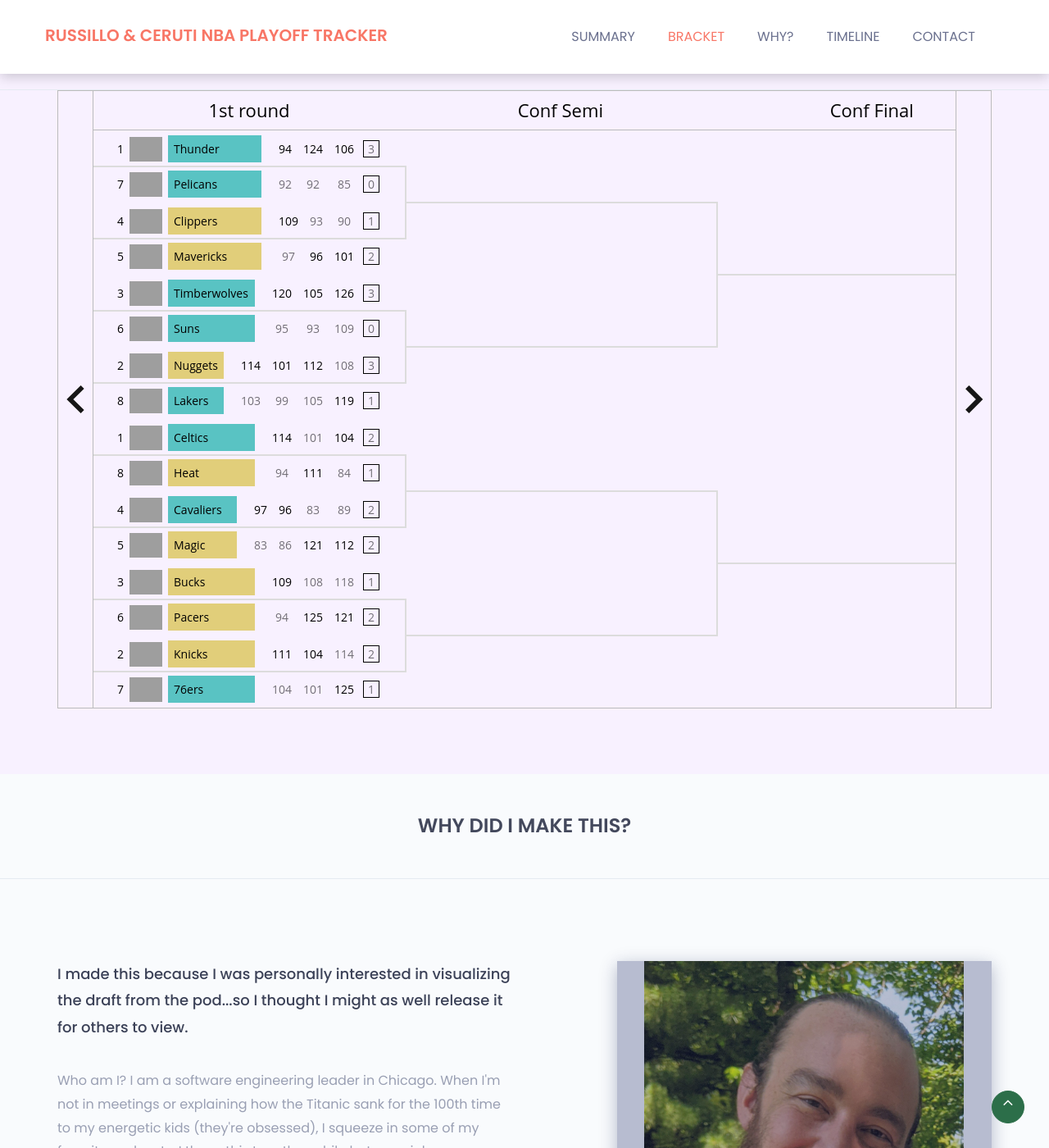
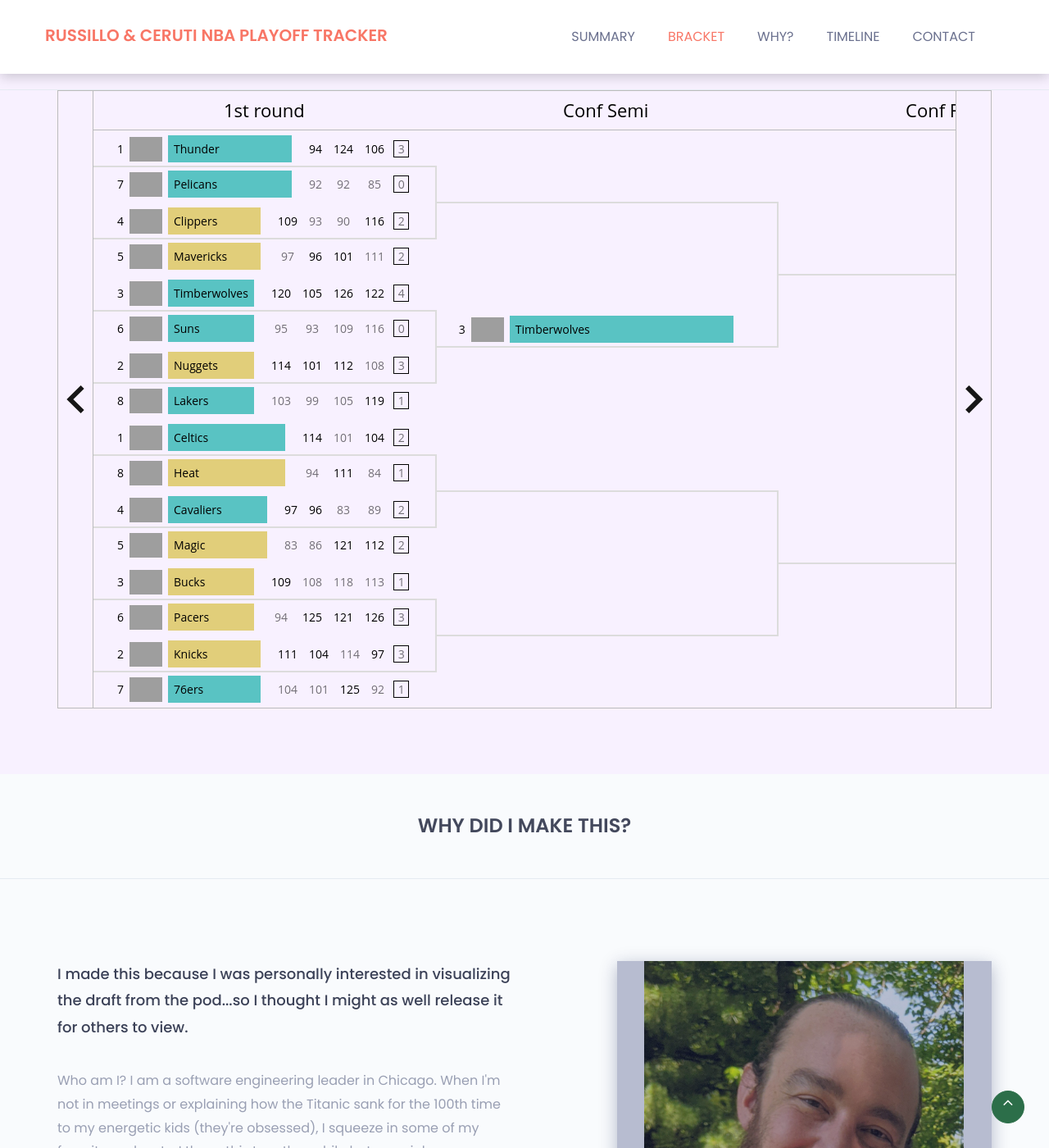
Before and after one commit to jeffmiller00/russillo, a Jekyll site: the page built from index.html, in a window 1280 px wide and 1400 px high, scrolled down 1487 px. Shown: the whole window at 82% size. Built offline with Jekyll 4.4.1, drawn with Linux system fonts in a browser that asks for light colours; grey boxes are pictures that could not be loaded.

Commit message:
Moved Min to round 2.

```diff
--- a/assets/js/app.js
+++ b/assets/js/app.js
@@ -263,8 +263,12 @@
               },
               { mainScore: "93" },
               { mainScore: "90" },
+              {
+                mainScore: "116",
+                isWinner: true
+              }
             ],
-            currentScore: "1"
+            currentScore: "2"
           },
           {
             // Mavericks
@@ -278,7 +282,8 @@
               {
                 mainScore: "101",
                 isWinner: true
-              }
+              },
+              { mainScore: "111" }
             ],
             currentScore: "2"
           },
@@ -290,7 +295,6 @@
         order: 2,
         sides: [
           {
-            // Timberwolves
             contestantId: "1610612750",
             scores: [
               {
@@ -304,17 +308,21 @@
               {
                 mainScore: "126",
                 isWinner: true
+              },
+              {
+                mainScore: "122",
+                isWinner: true
               }
             ],
-            currentScore: "3"
+            currentScore: "4"
           },
           {
-            // Suns
             contestantId: "1610612756",
             scores: [
               { mainScore: "95" },
               { mainScore: "93" },
               { mainScore: "109" },
+              { mainScore: "116" },
             ],
             currentScore: "0"
           },
@@ -454,6 +462,7 @@
               },
               { mainScore: "108" },
               { mainScore: "118" },
+              { mainScore: "113" },
             ],
             currentScore: "1"
           },
@@ -470,8 +479,12 @@
                 mainScore: "121",
                 isWinner: true
               },
+              {
+                mainScore: "126",
+                isWinner: true
+              },
             ],
-            currentScore: "2"
+            currentScore: "3"
           },
 
         ]
@@ -493,8 +506,12 @@
                 isWinner: true
               },
               { mainScore: "114" },
+              {
+                mainScore: "97",
+                isWinner: true
+              }
             ],
-            currentScore: "2"
+            currentScore: "3"
           },
           {
             // 76ers
@@ -506,10 +523,25 @@
                 mainScore: "125",
                 isWinner: true
               },
+              { mainScore: "92" },
             ],
             currentScore: "1"
           },
 
+        ]
+      }
+      ,
+      {
+        roundIndex: 3,
+        order: 1,
+        sides: [
+          {
+            // Timberwolves
+            contestantId: "1610612750",
+          },
+          {
+            contestantTitle: "",
+          },
         ]
       }
     ],
--- a/index.html
+++ b/index.html
@@ -38,7 +38,7 @@
               <span class="progressText">ryen russillo</span>
               <div class="single-progress-txt">
                 <div class="progress ">
-                  <div class="progress-bar points-earned" role="progressbar" aria-valuenow="1" aria-valuemin="0" aria-valuemax="83" style="width: 0%"></div>
+                  <div class="progress-bar points-earned" role="progressbar" aria-valuenow="1" aria-valuemin="0" aria-valuemax="83" style="width: 1%"></div>
                   <div class="progress-bar points-unavailable" role="progressbar" aria-valuenow="21" aria-valuemin="0" aria-valuemax="83" style="width: 25%">21</div>
                 </div>
                 <h3>Max 83</h3>
@@ -52,7 +52,7 @@
               <span class="progressText">steve ceruti</span>
               <div class="single-progress-txt">
                 <div class="progress ">
-                  <div class="progress-bar points-earned" role="progressbar" aria-valuenow="1" aria-valuemin="0" aria-valuemax="69" style="width: 0%;"></div>
+                  <div class="progress-bar points-earned" role="progressbar" aria-valuenow="0" aria-valuemin="0" aria-valuemax="69" style="width: 0%;"></div>
                   <div class="progress-bar points-unavailable" role="progressbar" aria-valuenow="14" aria-valuemin="0" aria-valuemax="69" style="width: 20%">14</div>
                 </div>
                 <h3>Max 69</h3>
```
